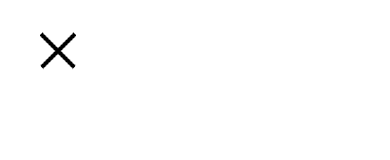
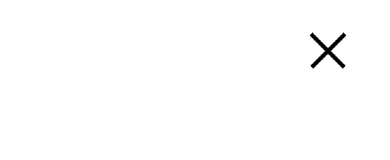
Before and after one commit to Derik300309/Lays_landing, a plain HTML site: page index.html in a window 390 px wide. Both pictures are taken after a click on the element 330 px from the left and 51 px from the top of the page. Shown: the top 160 px of the page. Drawn offline with Linux system fonts and the light colour scheme; a script that the page names is missing.

Commit message:
The final version

```diff
--- a/CSS/main.css
+++ b/CSS/main.css
@@ -202,9 +202,7 @@ header ul li a
         background-repeat: no-repeat;
         filter: invert(1);
         position: fixed;
-        display: flex;
-        justify-content: flex-end;
-        align-items: center;
+        right: 40px;
     }
     .content
     {
```
